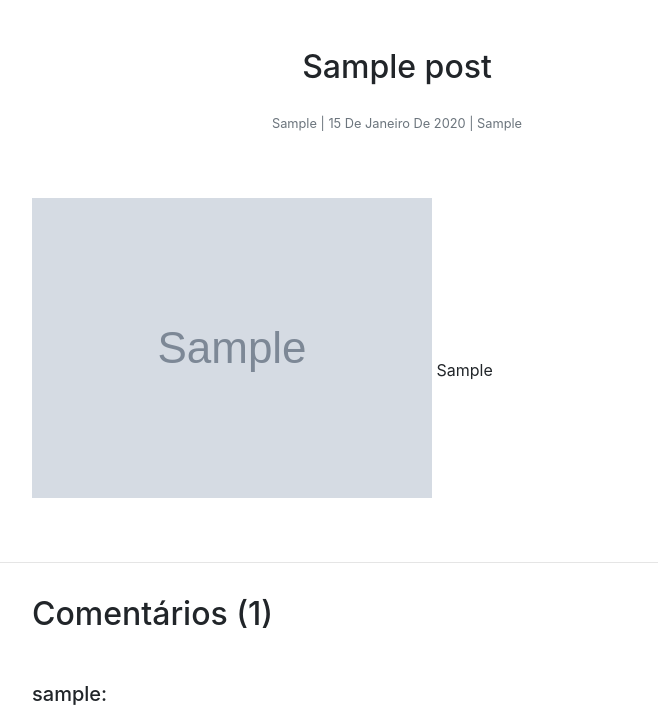
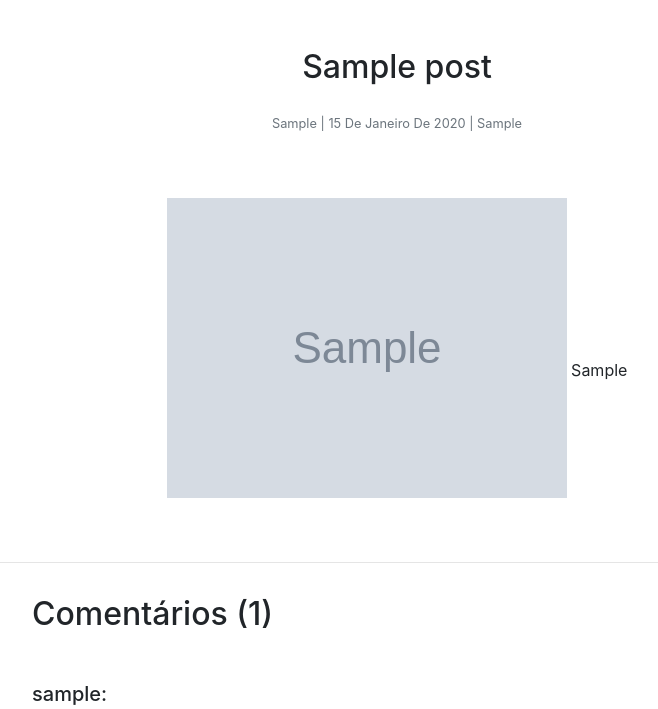
Before and after one commit to LeandroDeJesus-S/projeto-blog, a Django app: page /post/1 in a window 1280 px wide. Shown: the part 56-765 px from the top of the page, without its empty margins (243-901 px from the left). Run offline with Django 4.2, Linux system fonts and the light colour scheme; tables that the repository leaves empty hold one stand-in row (values such as "Sample post"); grey boxes marked "Sample" are stand-in pictures; parts of the project's set-up code (start-up, migrations or seed data) failed here and were passed over; some libraries are stand-ins or nearby versions.

Commit message:
aling post images to center

```diff
--- a/posts/templates/post_detalhes.html
+++ b/posts/templates/post_detalhes.html
@@ -18,7 +18,7 @@
 
     <div class="row pt-5">
         <div class="col-xl"></div>
-        <div class="col-xl-8">
+        <div class="col-xl-8 text-center">
             {% if post.imagem %}
             <img class="img-fluid pb-5" src="{{post.imagem.url}}" alt="">
             {% endif %}
```
